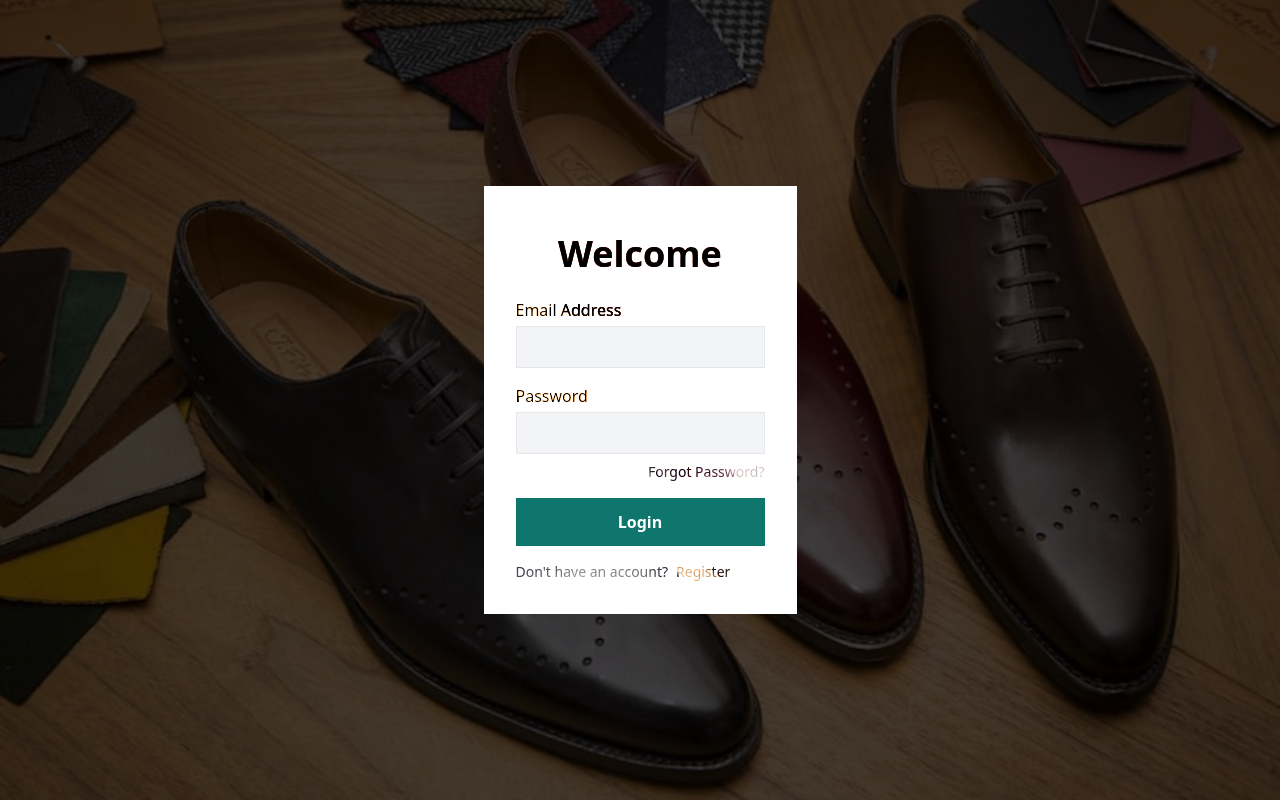
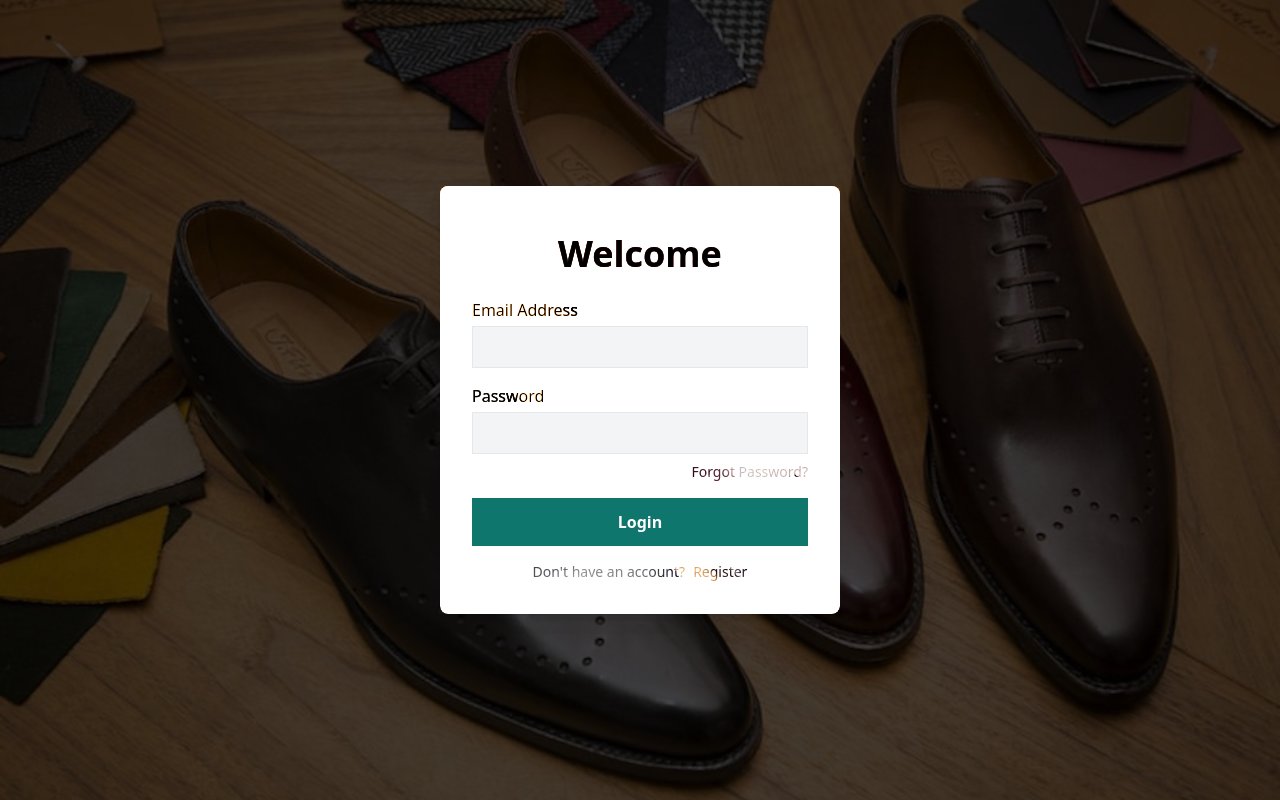
Before and after one commit to kennedyowusu/fashion-app-web, a React (Create React App) app: page / in a window 1280 px wide. Built offline with nearby package versions, Linux system fonts and the light colour scheme.

Commit message:
move the styles to an external file, and use the @apply directive provided by Tailwind CSS to create custom CSS classes by combining existing Tailwind CSS classes

```diff
--- a/src/pages/authentication/Login.jsx
+++ b/src/pages/authentication/Login.jsx
@@ -1,24 +1,25 @@
 import React from 'react'
 import bgImage from '../../assets/images/bg.jpg'
+import styles from '../authentication/styles/Login.module.css'
 
 const Login = () => {
  return (
-    <div className='relative w-full h-screen bg-zinc-900/90'>
+  <div className={styles['login-container']}>
    <img
-        className='absolute w-full h-full object-cover mix-blend-overlay'
+    className={styles['login-image']}
     src={bgImage}
     alt='Login Background'
    />
 
-      <div className='flex justify-center items-center h-full'>
-        <form action='' className='max-w-[400px] mx-auto bg-white p-8'>
-          <h2 className='text-4xl font-bold text-center py-4 mb-2'>Welcome</h2>
+   <div className={styles['login-form']}>
+    <form action='' className={styles['login-card']}>
+     <h2 className={styles['login-title']}>Welcome</h2>
      <div className='flex flex-col mb-4'>
-            <label htmlFor='email' className='text-black mb-1'>
+      <label htmlFor='email' className={styles['login-label']}>
        Email Address
       </label>
       <input
-              className='border relative bg-gray-100 p-2'
+       className={styles['login-input']}
        type='email'
        name='email'
        id='email'
@@ -26,31 +27,28 @@ const Login = () => {
      </div>
 
      <div className='flex flex-col mb-2'>
-            <label htmlFor='password' className='text-black mb-1'>
+      <label htmlFor='password' className={styles['login-label']}>
        Password
       </label>
       <input
-              className='border relative bg-gray-100 p-2'
+       className={styles['login-input']}
        type='password'
        name='password'
        id='password'
       />
      </div>
-      <p className='
-        text-right text-gray-500 text-sm mt-2
-      '>
+     <p className={styles['login-link']}>
       <a href='/forgot-password'>Forgot Password?</a>
      </p>
 
-
      <button
-            className='w-full py-3 mt-4 bg-teal-700 hover:bg-teal-400 relative text-white font-bold'
+      className={styles['login-button']}
       type='submit'
      >
       Login
      </button>
-          <div className='flex text-center text-gray-500 text-sm mt-4'>
-            <p className=''>Don't have an account?</p>
+     <div className={styles['login-text']}>
+      <p>Don't have an account?</p>
       <p className='ml-2'>
        <a href='/register'>Register</a>
       </p>
@@ -58,7 +56,7 @@ const Login = () => {
     </form>
    </div>
   </div>
-  )
+ );
 }
 
 export default Login
--- /dev/null
+++ b/src/pages/authentication/styles/Login.module.css
@@ -0,0 +1,39 @@
+.login-container {
+  @apply relative w-full h-screen bg-zinc-900/90;
+}
+
+.login-image {
+  @apply absolute w-full h-full object-cover mix-blend-overlay;
+}
+
+.login-form {
+  @apply flex justify-center items-center h-full;
+}
+
+.login-card {
+  @apply max-w-[400px] mx-auto bg-white p-8 rounded-lg shadow-lg md:w-[450px];
+}
+
+.login-title {
+  @apply text-4xl font-semibold text-center py-4 mb-2;
+}
+
+.login-label {
+  @apply text-black mb-1;
+}
+
+.login-input {
+  @apply border relative bg-gray-100 p-2;
+}
+
+.login-link {
+  @apply text-right text-gray-500 text-sm mt-2;
+}
+
+.login-button {
+  @apply w-full py-3 mt-4 bg-teal-700 hover:bg-teal-400 relative text-white font-bold;
+}
+
+.login-text {
+  @apply flex text-center text-gray-500 text-sm mt-4 justify-center;
+}
```
Lines whose indentation alone changed are shown as unchanged.
